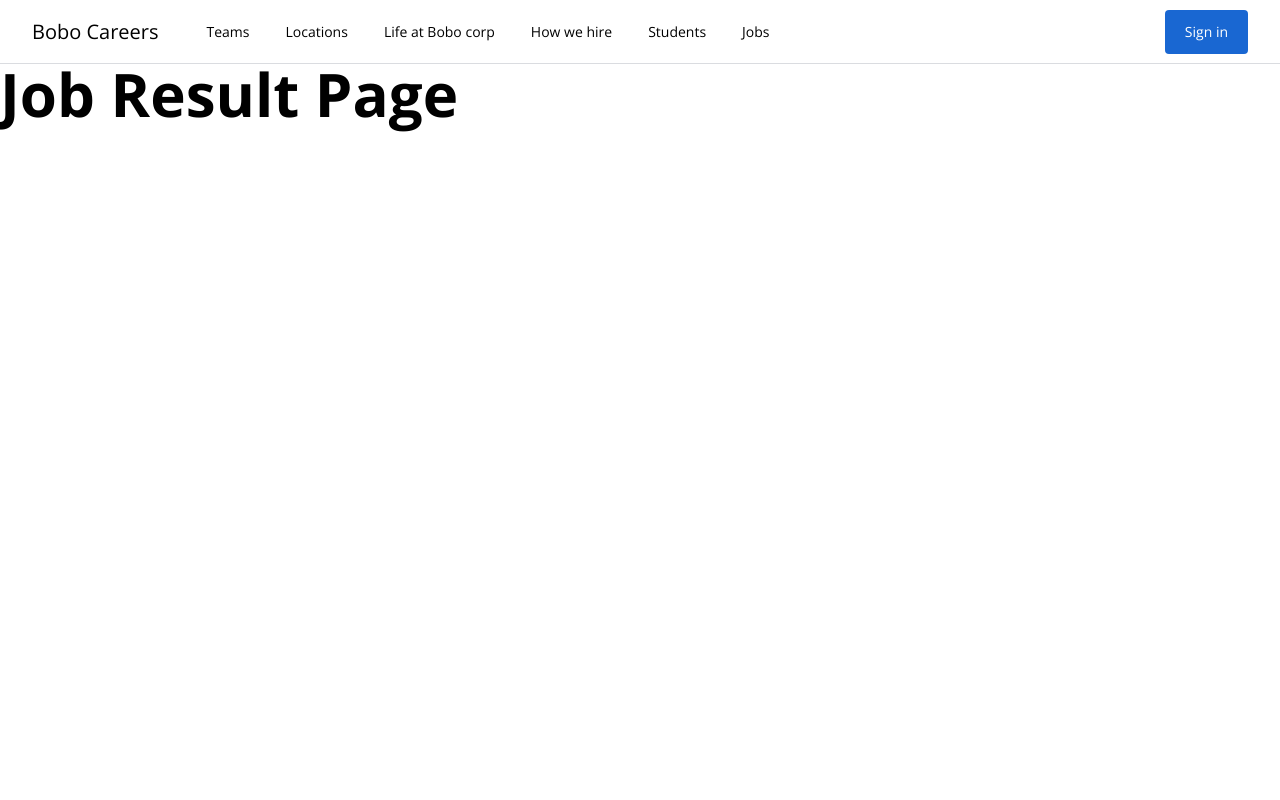
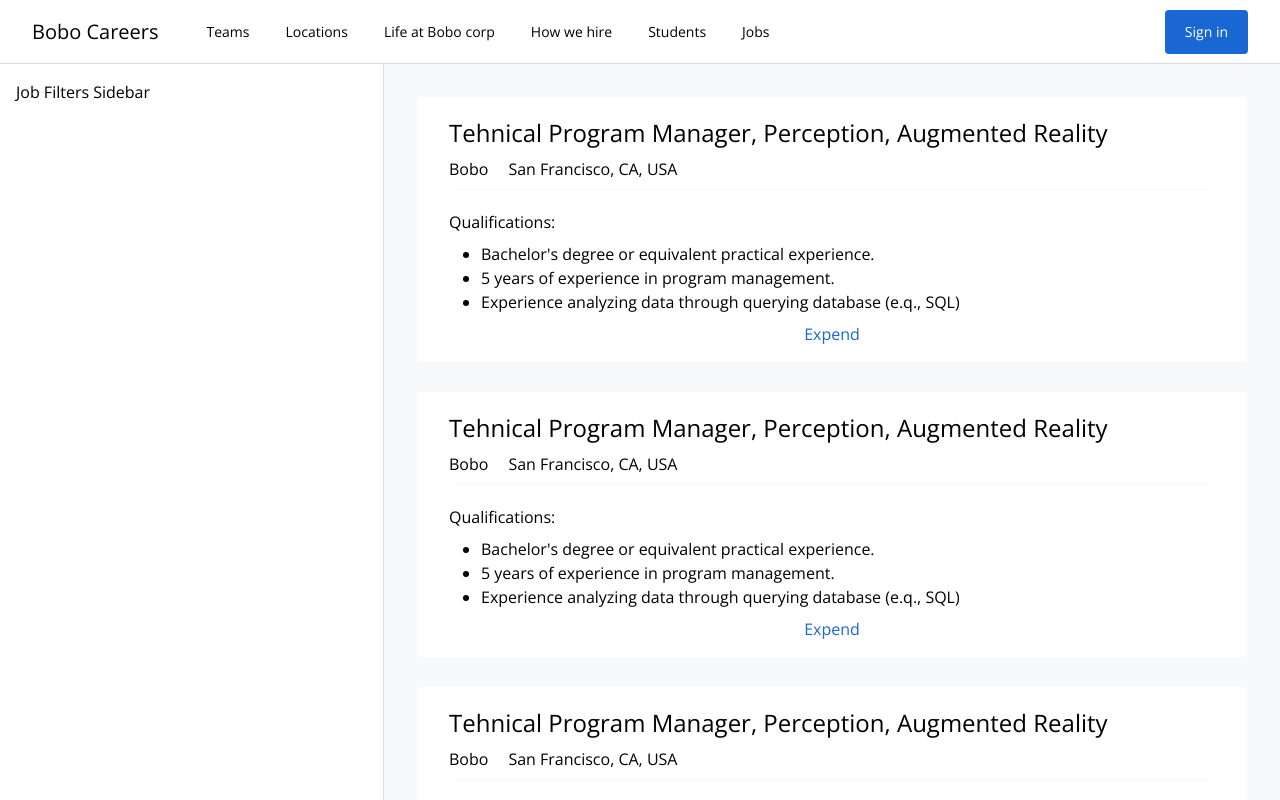
Before and after one commit to vladixcode/vue-google-careers-clone, a Vue app: page /#/jobs/results in a window 1280 px wide. Shown: the top 800 px of the page. Built offline with nearby package versions, Linux system fonts and the light colour scheme.

Commit message:
End of Section 17 - Styling and components organization for Job Listings (#8)
Co-authored-by: Vladimir Ilic <v.ilic@sks365.com>

```diff
--- /dev/null
+++ b/src/components/JobResults/JobFiltersSidebar/JobFiltersSidebar.vue
@@ -0,0 +1,11 @@
+<template>
+  <div class="flex w-96 flex-col border-r border-solid border-brand-gray-1 bg-white p-4">
+    Job Filters Sidebar
+  </div>
+</template>
+
+<script>
+export default {
+  name: 'JobFiltersSidebar',
+}
+</script>
--- /dev/null
+++ b/src/components/JobResults/JobListing.vue
@@ -0,0 +1,45 @@
+<template>
+  <li class="mb-7">
+    <router-link
+      to="/jobs/results/1"
+      class="mx-auto block rounded border border-solid border-brand-gray-2 bg-white hover:shadow-gray"
+    >
+      <div class="mx-8 border-b border-solid border-brand-gray-2 pb-2 pt-5">
+        <h2 class="mb-2 text-2xl">Tehnical Program Manager, Perception, Augmented Reality</h2>
+        <div class="flex flex-row align-middle">
+          <div class="mr-5">
+            <span>Bobo</span>
+          </div>
+
+          <div>
+            <span>San Francisco, CA, USA</span>
+          </div>
+        </div>
+      </div>
+
+      <div class="px-8 py-4">
+        <div>
+          <h3 class="mb-2 mt-1">Qualifications:</h3>
+
+          <div>
+            <ul class="list-disc pl-8">
+              <li>Bachelor's degree or equivalent practical experience.</li>
+              <li>5 years of experience in program management.</li>
+              <li>Experience analyzing data through querying database (e.q., SQL)</li>
+            </ul>
+          </div>
+        </div>
+
+        <div class="mt-2 text-center">
+          <router-link to="/jobs/results/1" class="text-brand-blue-1">Expend</router-link>
+        </div>
+      </div>
+    </router-link>
+  </li>
+</template>
+
+<script>
+export default {
+  name: 'JobListing',
+}
+</script>
--- /dev/null
+++ b/src/components/JobResults/JobListings.vue
@@ -0,0 +1,19 @@
+<template>
+  <main class="flex-auto bg-brand-gray-2 p-8">
+    <ol>
+      <job-listing />
+      <job-listing />
+      <job-listing />
+    </ol>
+  </main>
+</template>
+
+<script>
+import JobListing from '@/components/JobResults/JobListing.vue'
+export default {
+  name: 'JobListings',
+  components: {
+    JobListing,
+  },
+}
+</script>
--- a/src/views/JobResultsView.vue
+++ b/src/views/JobResultsView.vue
@@ -1,9 +1,18 @@
 <template>
-  <h1 class="text-6xl font-bold">Job Result Page</h1>
+  <div class="flex w-full flex-row flex-nowrap">
+    <job-filters-sidebar />
+    <job-listings />
+  </div>
 </template>
 
 <script>
+import JobFiltersSidebar from '@/components/JobResults/JobFiltersSidebar/JobFiltersSidebar.vue'
+import JobListings from '@/components/JobResults/JobListings.vue'
 export default {
   name: 'JobResultView',
+  components: {
+    JobFiltersSidebar,
+    JobListings,
+  },
 }
 </script>
--- a/tailwind.config.js
+++ b/tailwind.config.js
@@ -18,6 +18,7 @@ module.exports = {
       },
       boxShadow: {
         blue: '0 0 3px 3px #4285f4',
+        gray: '0 1px 3px 0 rgba(60, 64, 67, .3)',
       },
     },
   },
```
